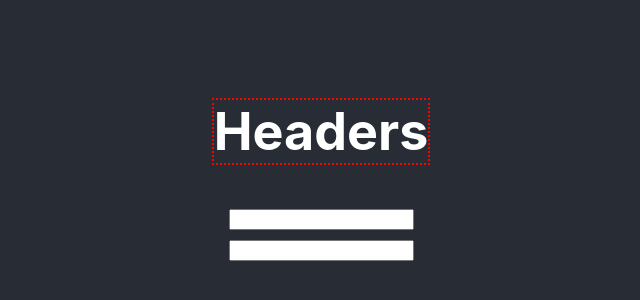
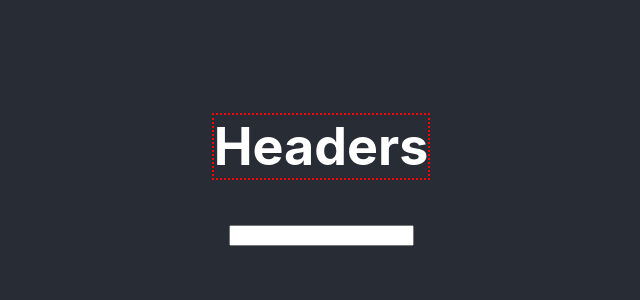
Before and after one commit to suku228/first-react, a React (Create React App) app: page / in a window 1280 px wide. Shown: the part 238-538 px from the top of the page, without its empty margins (319-959 px from the left). Built offline with nearby package versions, Linux system fonts and the light colour scheme.

Commit message:
own proj

```diff
--- a/src/App.js
+++ b/src/App.js
@@ -10,6 +10,7 @@ import AddRedFont from "./components/FHOC";
 import useList from "./components/hooks/useList";
 import ChildComponents from "./components/ChildComponents";
 import FChildComponent from "./components/FChildComponent";
+import RefForm from "./components/RefForm";
 
 const makeGreen = (BaseComponent) => (props) => {
   const addProps = {
@@ -36,32 +37,53 @@ function App({ hname }) {
   //   { name: "curd", price: 100,isEditable:false },
   // ]);
   const items = useList([
-    { name: "tomato", price: 20,isEditable:false },
-    { name: "rice", price: 50,isEditable:false },
-    { name: "curd", price: 100,isEditable:false },
-  ])
+    { name: "tomato", price: 20, isEditable: false },
+    { name: "rice", price: 50, isEditable: false },
+    { name: "curd", price: 100, isEditable: false },
+  ]);
   // const[isEditable, setEditable] = React.useState(false);
 
+  const fNameRef = React.useRef();
+  const lNameRef = React.useRef();
+  const submitRef = React.useRef();
+  // React.useEffect(() => {
+  //   fNameRef.current.focus();
+  // }, []);
+
+  const keyDownHandler = (event) => {
+    console.log("key", event.keyCode);
+    if (event.keyCode === 13) {
+      switch (event.target.id) {
+        case 'fName':
+          lNameRef.current.focus()
+          break;
+        case 'lName':
+          submitRef.current.focus()
+          break;
+      }
+    }
+  };
   const removeItemHandler = (e) => {
     // setList([...listNames.filter((val, k) => e.target.name !== val.name)]);
-    items.removeItem(e.target.name)
+    items.removeItem(e.target.name);
   };
 
-  const ondblClickHandler = (e,index)=>{
+  const ondblClickHandler = (e, index) => {
     // const dummyList = [...listNames];
     //   dummyList[index].isEditable = !dummyList[index].isEditable;
     //   setList([...dummyList])
-    items.toggler(index)
-  }
-  const keyPressHandler = (e, index) =>{
+    items.toggler(index);
+  };
+  const keyPressHandler = (e, index) => {
     // if(e.key==='Enter'){
     //   const dummyList = [...listNames];
     //   dummyList[index].isEditable = !dummyList[index].isEditable;
     //   dummyList[index].name = e.target.value;
     //   setList([...dummyList])
     // }
-    items.changeName(e.key, e.target.value, index)
-  }
+    items.changeName(e.key, e.target.value, index);
+  };
+
   return (
     <div className="App">
       <header className="App-header">
@@ -80,8 +102,25 @@ function App({ hname }) {
             onKeyPress = {keyPressHandler}
           />
         ))} */}
-        <ChildComponents />
-        <FChildComponent />
+        {/* <ChildComponents />
+        <FChildComponent /> */}
+        {/* first name :{" "}
+        <input
+          type="text"
+          id="fName"
+          ref={fNameRef}
+          onKeyDown={keyDownHandler}
+        />{" "}
+        <br />
+        last name :{" "}
+        <input
+          type="text"
+          id="lName"
+          ref={lNameRef}
+          onKeyDown={keyDownHandler}
+        />
+        <button ref={submitRef}>submit</button> */}
+        <RefForm ref={fNameRef}></RefForm>
       </header>
     </div>
   );
--- /dev/null
+++ b/src/components/RefForm.js
@@ -0,0 +1,11 @@
+import React from 'react'
+
+function RefForm() {
+    return (
+        <div>
+            <input type="text" />
+        </div>
+    )
+}
+
+export default RefForm
--- a/src/components/hooks/useList.js
+++ b/src/components/hooks/useList.js
@@ -8,6 +8,7 @@ function useList(init) {
       setList([...list.filter((val, k) => name !== val.name)]);
     },
     changeName(key, newVal, index){
+
         if(key==='Enter'){
             const dummyList = [...list];
             dummyList[index].isEditable = !dummyList[index].isEditable;
```
Also changed, not shown: 2 other files (tests, documents, lock files or other folders).
